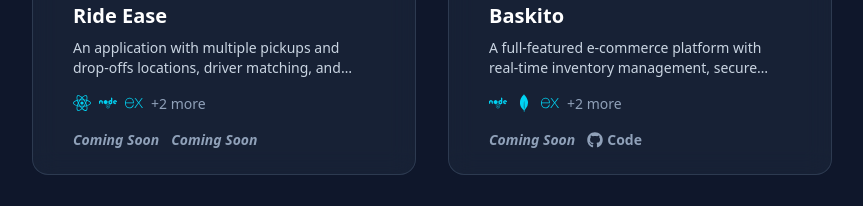
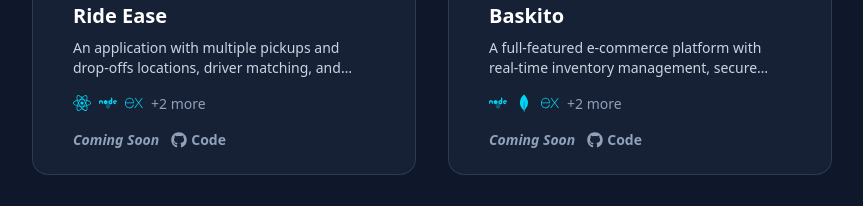
Before and after one commit to Nabhyadav6829/Portfolio, a React (Vite) app: page / in a window 1280 px wide. Shown: the part 3360-3566 px from the top of the page, without its empty margins (208-1071 px from the left). Built offline with nearby package versions, Linux system fonts and the light colour scheme.

Commit message:
Update Projects.jsx

```diff
--- a/src/components/Projects.jsx
+++ b/src/components/Projects.jsx
@@ -35,7 +35,7 @@ const Projects = () => {
       category: 'fullstack',
       techStack: ['React', 'Node.js', 'Express', 'MongoDB', 'HTML'],
       liveUrl: '', // Coming soon instead of link
-      githubUrl: '', // Coming soon instead of link
+      githubUrl: 'https://github.com/Nabhyadav6829/Ride-Ease/',
     },
     {
       id: 2,
```
